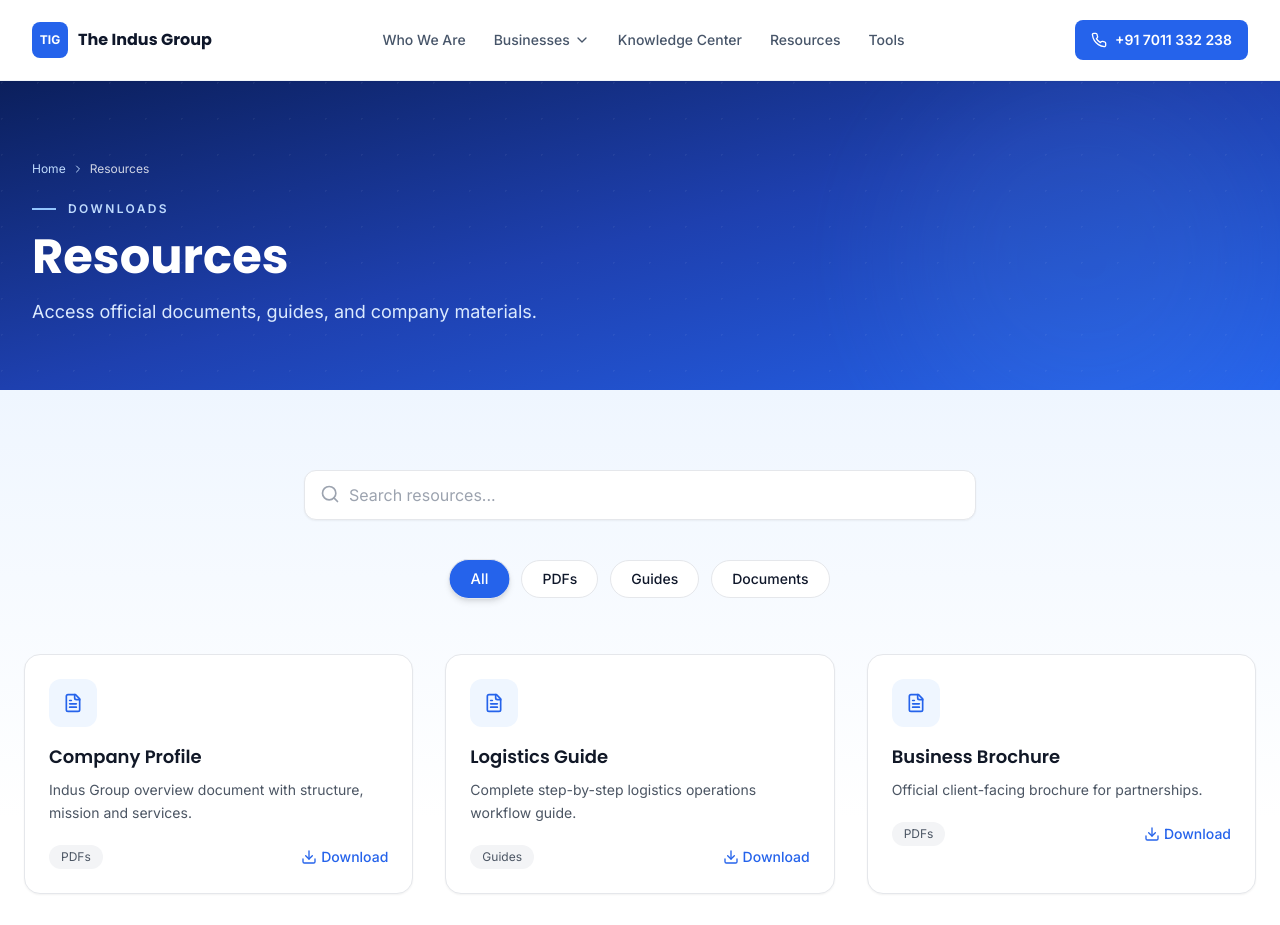
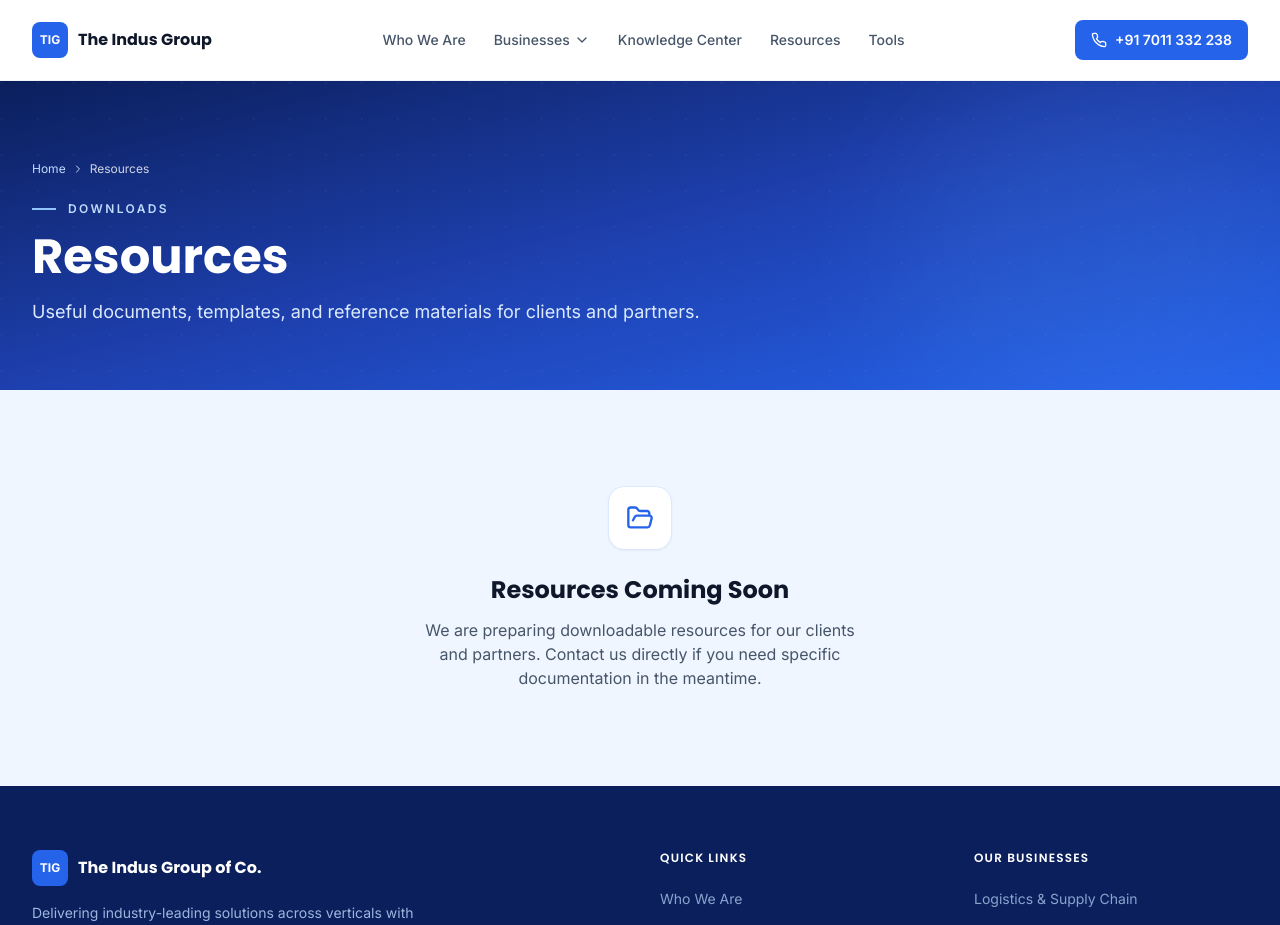
Before and after one commit to Abhishek6122008/indus-website, a Next.js app: page /resources in a window 1280 px wide. Shown: the top 925 px of the page. Built offline with nearby package versions, Linux system fonts and the light colour scheme.

Commit message:
Revert "Updated Resources page with search and filter"
This reverts commit 371e8c096a14da697b7f83e90ebfcb4355d73c64.

```diff
--- a/src/app/resources/page.jsx
+++ b/src/app/resources/page.jsx
@@ -1,141 +1,32 @@
-"use client";
+import { PageHero } from '@/components/ui/PageHero'
+import { FolderOpen } from 'lucide-react'
 
-import { useState, useMemo } from "react";
-import { PageHero } from "@/components/ui/PageHero";
-import { FileText, Search, Download } from "lucide-react";
+export const metadata = {
+  title: 'Resources | The Indus Group of Co.',
+  description: 'Downloadable resources, templates, and documents from The Indus Group.',
+}
 
 export default function ResourcesPage() {
-  const [filter, setFilter] = useState("All");
-  const [search, setSearch] = useState("");
-
-  const resources = [
-    {
-      title: "Company Profile",
-      desc: "Indus Group overview document with structure, mission and services.",
-      category: "PDFs",
-    },
-    {
-      title: "Logistics Guide",
-      desc: "Complete step-by-step logistics operations workflow guide.",
-      category: "Guides",
-    },
-    {
-      title: "Business Brochure",
-      desc: "Official client-facing brochure for partnerships.",
-      category: "PDFs",
-    },
-    {
-      title: "Service Overview",
-      desc: "Full breakdown of all services provided by Indus Group.",
-      category: "Documents",
-    },
-  ];
-
-  const categories = ["All", "PDFs", "Guides", "Documents"];
-
-  const filtered = useMemo(() => {
-    return resources.filter((r) => {
-      const matchCategory = filter === "All" || r.category === filter;
-
-      const matchSearch =
-        r.title.toLowerCase().includes(search.toLowerCase()) ||
-        r.desc.toLowerCase().includes(search.toLowerCase());
-
-      return matchCategory && matchSearch;
-    });
-  }, [filter, search]);
-
   return (
     <>
       <PageHero
         label="Downloads"
         title="Resources"
-        subtitle="Access official documents, guides, and company materials."
-        breadcrumbs={[{ label: "Resources" }]}
+        subtitle="Useful documents, templates, and reference materials for clients and partners."
+        breadcrumbs={[{ label: 'Resources' }]}
       />
-
-      <section className="relative py-20 bg-gradient-to-b from-blue-50 via-white to-white">
-        <div className="max-w-7xl mx-auto px-6">
-
-          {/* SEARCH */}
-          <div className="relative max-w-2xl mx-auto mb-10">
-            <Search className="absolute left-4 top-3.5 text-gray-400 w-5 h-5" />
-            <input
-              type="text"
-              placeholder="Search resources..."
-              value={search}
-              onChange={(e) => setSearch(e.target.value)}
-              className="w-full pl-11 pr-4 py-3 rounded-xl border shadow-sm focus:outline-none focus:ring-2 focus:ring-blue-500 transition"
-            />
+      <section className="section-padding bg-blue-50">
+        <div className="max-w-7xl mx-auto px-4 sm:px-6 lg:px-8 text-center">
+          <div className="w-16 h-16 rounded-2xl bg-white border border-blue-100 flex items-center justify-center mx-auto mb-6 shadow-sm">
+            <FolderOpen className="w-7 h-7 text-blue-600" />
           </div>
-
-          {/* FILTERS */}
-          <div className="flex flex-wrap justify-center gap-3 mb-14">
-            {categories.map((cat) => (
-              <button
-                key={cat}
-                onClick={() => setFilter(cat)}
-                className={`px-5 py-2 rounded-full text-sm font-medium border transition-all duration-200 ${
-                  filter === cat
-                    ? "bg-blue-600 text-white shadow-md scale-105"
-                    : "bg-white hover:bg-blue-600 hover:text-white"
-                }`}
-              >
-                {cat}
-              </button>
-            ))}
-          </div>
-
-          {/* GRID */}
-          <div className="grid grid-cols-1 sm:grid-cols-2 lg:grid-cols-3 gap-8">
-
-            {filtered.length === 0 ? (
-              <div className="col-span-full text-center text-gray-500 py-20">
-                No resources found.
-              </div>
-            ) : (
-              filtered.map((item, index) => (
-                <div
-                  key={index}
-                  className="group relative bg-white border rounded-2xl p-6 shadow-sm hover:shadow-2xl hover:-translate-y-2 transition-all duration-300"
-                >
-                  {/* ICON */}
-                  <div className="w-12 h-12 flex items-center justify-center rounded-xl bg-blue-50 mb-4 group-hover:bg-blue-100 transition">
-                    <FileText className="text-blue-600 w-5 h-5" />
-                  </div>
-
-                  {/* TITLE */}
-                  <h3 className="font-semibold text-lg text-gray-900">
-                    {item.title}
-                  </h3>
-
-                  {/* DESC */}
-                  <p className="text-sm text-gray-600 mt-2 leading-relaxed">
-                    {item.desc}
-                  </p>
-
-                  {/* FOOTER */}
-                  <div className="mt-5 flex items-center justify-between">
-                    <span className="text-xs px-3 py-1 rounded-full bg-gray-100 text-gray-600">
-                      {item.category}
-                    </span>
-
-                    <button className="flex items-center gap-1 text-sm text-blue-600 font-medium hover:underline">
-                      <Download className="w-4 h-4" />
-                      Download
-                    </button>
-                  </div>
-
-                  {/* HOVER GLOW EFFECT */}
-                  <div className="absolute inset-0 rounded-2xl opacity-0 group-hover:opacity-100 bg-blue-50 blur-2xl -z-10 transition"></div>
-                </div>
-              ))
-            )}
-
-          </div>
-
+          <h2 className="text-2xl font-bold font-heading text-slate-900 mb-3">Resources Coming Soon</h2>
+          <p className="text-slate-600 max-w-md mx-auto">
+            We are preparing downloadable resources for our clients and partners. Contact us
+            directly if you need specific documentation in the meantime.
+          </p>
         </div>
       </section>
     </>
-  );
+  )
 }
```
